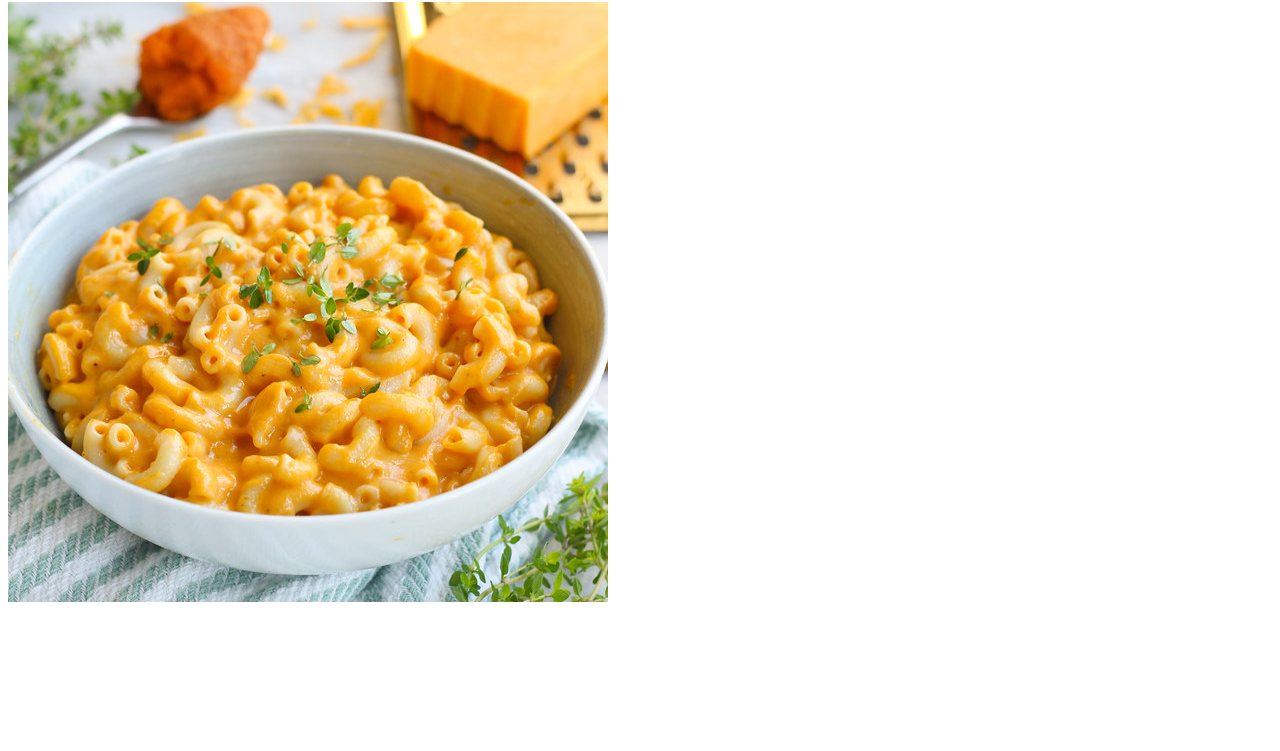
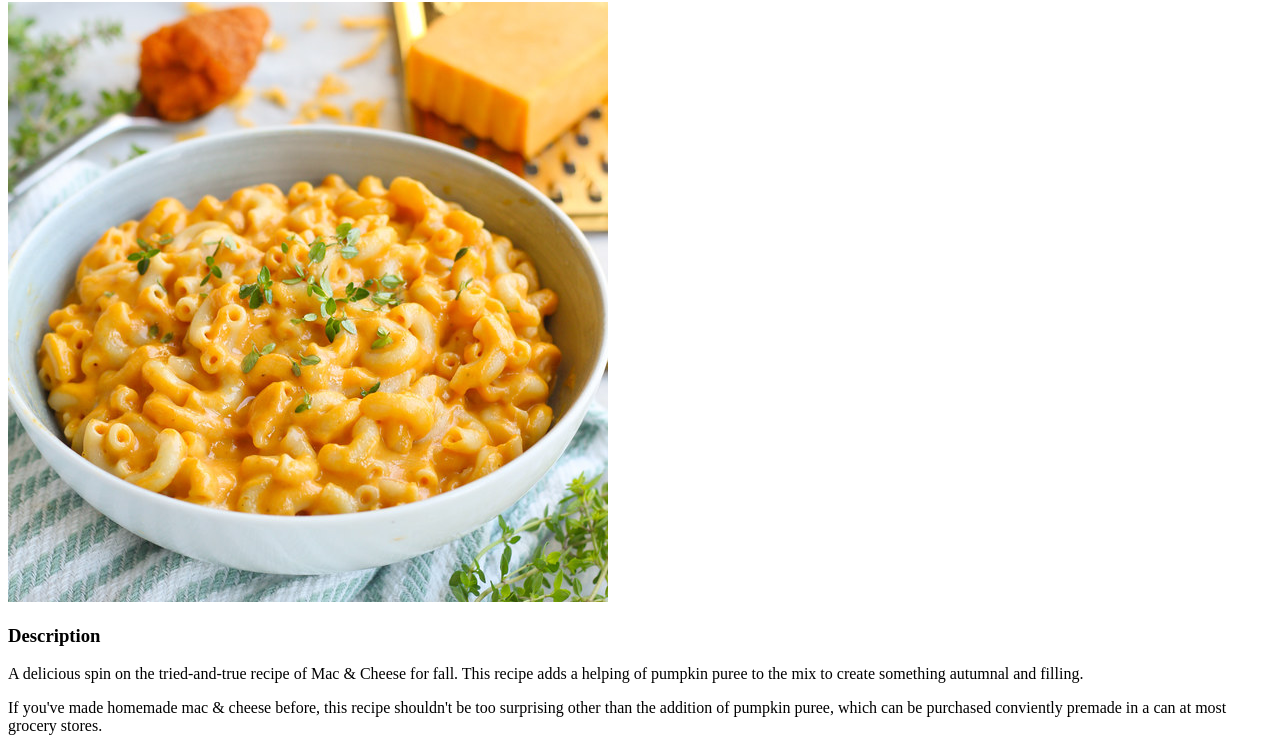
Before and after one commit to Voidspawn14/odin-recipes, a plain HTML site: page recipes/pumpkin-mac-and-cheese.html in a window 1280 px wide. Shown: the part 78-829 px from the top of the page. Before the commit the page ends 800 px from the top, so only its background shows below. Drawn offline with Linux system fonts and the light colour scheme.

Commit message:
Add description of recipe

```diff
--- a/recipes/pumpkin-mac-and-cheese.html
+++ b/recipes/pumpkin-mac-and-cheese.html
@@ -7,5 +7,8 @@
 <body>
     <h1>Brown Butter Pumpkin Mac & Cheese</h1>
     <img src="../images/mac-and-cheese.jpeg" alt="Brown Butter Pumpkin Mac & Cheese">
+    <h3>Description</h3>
+    <p>A delicious spin on the tried-and-true recipe of Mac & Cheese for fall. This recipe adds a helping of pumpkin puree to the mix to create something autumnal and filling.</p>
+    <p>If you've made homemade mac & cheese before, this recipe shouldn't be too surprising other than the addition of pumpkin puree, which can be purchased conviently premade in a can at most grocery stores.</p>
 </body>
 </html>
```
